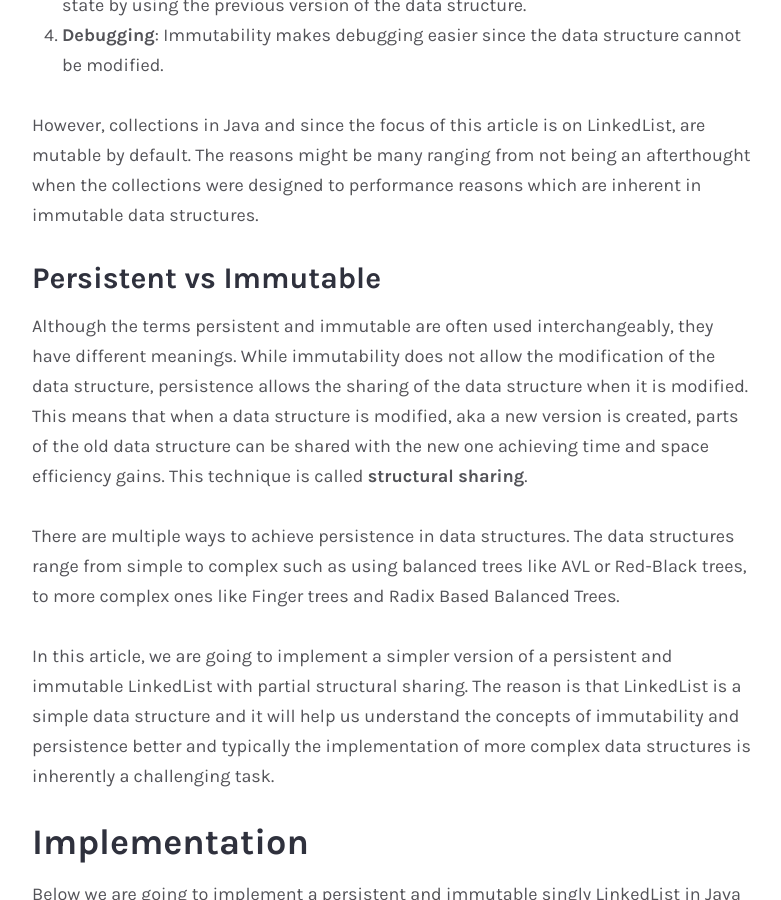
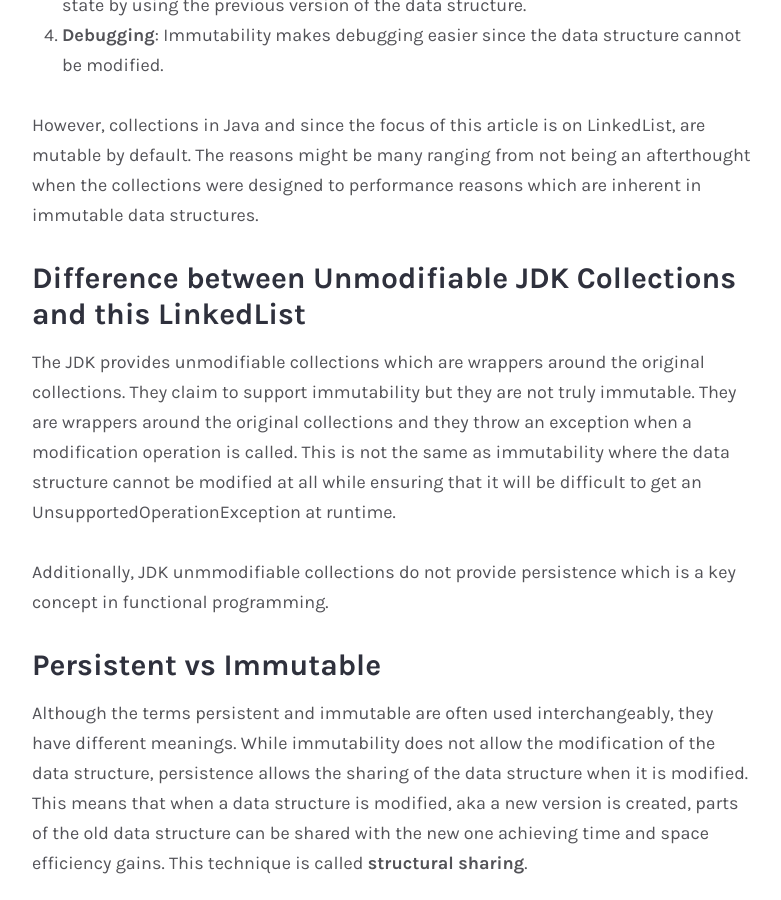
Before and after one commit to vsoum/vsoum.github.io, a Jekyll site: the page built from _posts/2024-07-22-persistent-and-immutable-list.md, in a window 1280 px wide and 900 px high, scrolled down 1835 px. Shown: the whole window, without its empty margins (248-1029 px from the left). Built offline with Jekyll 4.4.1, drawn with Linux system fonts in a browser that asks for light colours; comment, search, counter and statistics services are not loaded.

Commit message:
Updating persistence article

````diff
--- a/_posts/2024-07-22-persistent-and-immutable-list.md
+++ b/_posts/2024-07-22-persistent-and-immutable-list.md
@@ -45,6 +45,16 @@ However, collections in Java and since the focus of this article is on LinkedLis
 might be many
 ranging from not being an afterthought when the collections were designed to performance reasons which are inherent in
 immutable data structures.
+
+### Difference between Unmodifiable JDK Collections and this LinkedList
+
+The JDK provides unmodifiable collections which are wrappers around the original collections. They claim to
+support immutability but they are not truly immutable. They are wrappers around the original collections and they
+throw an exception when a modification operation is called. This is not the same as immutability where the data
+structure
+cannot be modified at all while ensuring that it will be difficult to get an UnsupportedOperationException at runtime.
+
+Additionally, JDK unmmodifiable collections do not provide persistence which is a key concept in functional programming.
 
 ### Persistent vs Immutable
 
@@ -314,8 +324,8 @@ future article.
 Let's see some usage examples of our `SeqList`.
 
 * Imagine we have a list of integers and we want to filter out the even numbers and then multiply them in the power of
-   two
-   but with immutability and persistence.
+  two
+  but with immutability and persistence.
 
 ```java
 SeqList<Integer> list = SeqList.of(1, 2, 3, 4, 5, 6);
````
